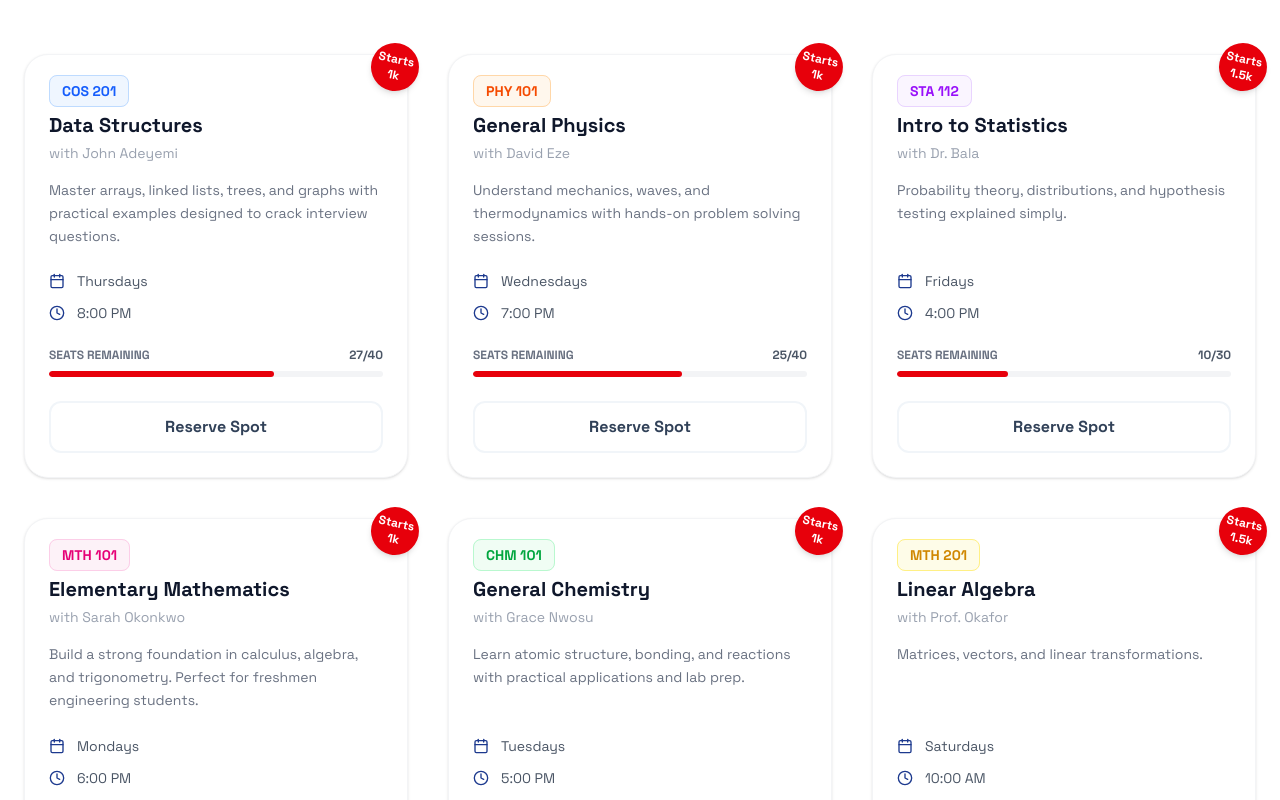
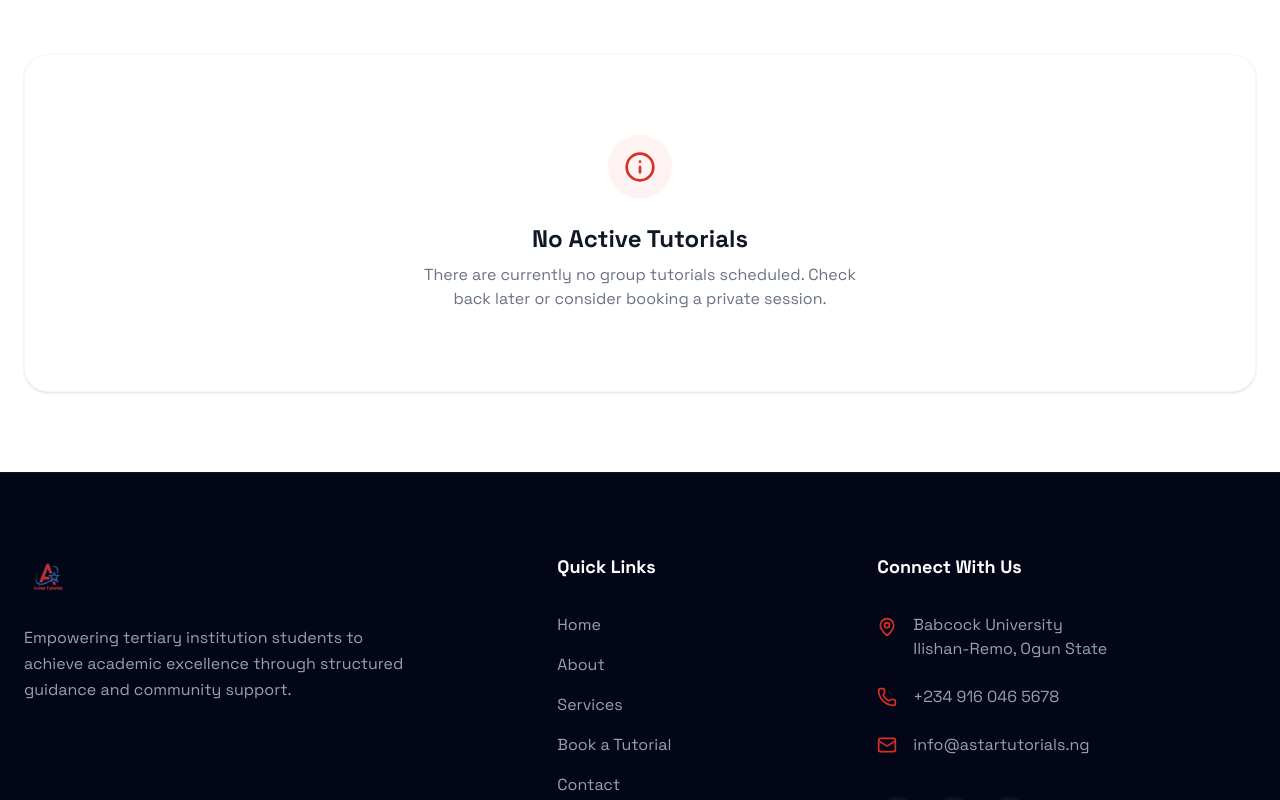
Before and after one commit to astartutorials/astutorials-v1, a Next.js app: page /tutorials in a window 1280 px wide. Shown: the part 360-1160 px from the top of the page. Built offline with nearby package versions, Linux system fonts and the light colour scheme.

Commit message:
eliminate dummy data

```diff
--- a/app/tutorials/page.tsx
+++ b/app/tutorials/page.tsx
@@ -12,79 +12,92 @@ import { motion, AnimatePresence } from 'framer-motion';
 export default function TutorialsPage() {
     const [activeType, setActiveType] = useState<'group' | 'private'>('group');
 
-    const tutorials = [
-        {
-            code: "COS 201",
-            title: "Data Structures",
-            teacher: "John Adeyemi",
-            description: "Master arrays, linked lists, trees, and graphs with practical examples designed to crack interview questions.",
-            day: "Thursdays",
-            time: "8:00 PM",
-            seatsTotal: 40,
-            seatsRemaining: 13,
-            price: "1k",
-            colorScheme: "blue"
-        },
-        {
-            code: "PHY 101",
-            title: "General Physics",
-            teacher: "David Eze",
-            description: "Understand mechanics, waves, and thermodynamics with hands-on problem solving sessions.",
-            day: "Wednesdays",
-            time: "7:00 PM",
-            seatsTotal: 40,
-            seatsRemaining: 15,
-            price: "1k",
-            colorScheme: "orange"
-        },
-        {
-            code: "STA 112",
-            title: "Intro to Statistics",
-            teacher: "Dr. Bala",
-            description: "Probability theory, distributions, and hypothesis testing explained simply.",
-            day: "Fridays",
-            time: "4:00 PM",
-            seatsTotal: 30,
-            seatsRemaining: 20,
-            price: "1.5k",
-            colorScheme: "purple"
-        },
-        {
-            code: "MTH 101",
-            title: "Elementary Mathematics",
-            teacher: "Sarah Okonkwo",
-            description: "Build a strong foundation in calculus, algebra, and trigonometry. Perfect for freshmen engineering students.",
-            day: "Mondays",
-            time: "6:00 PM",
-            seatsTotal: 40,
-            seatsRemaining: 8,
-            price: "1k",
-            colorScheme: "pink"
-        },
-        {
-            code: "CHM 101",
-            title: "General Chemistry",
-            teacher: "Grace Nwosu",
-            description: "Learn atomic structure, bonding, and reactions with practical applications and lab prep.",
-            day: "Tuesdays",
-            time: "5:00 PM",
-            seatsTotal: 40,
-            seatsRemaining: 5,
-            price: "1k",
-            colorScheme: "green"
-        },
-        {
-            code: "MTH 201",
-            title: "Linear Algebra",
-            teacher: "Prof. Okafor",
-            description: "Matrices, vectors, and linear transformations.",
-            day: "Saturdays",
-            time: "10:00 AM",
-            seatsTotal: 25,
-            seatsRemaining: 10,
-            price: "1.5k",
-            colorScheme: "yellow"
-        }
+    type TutorialType = {
+        code: string;
+        title: string;
+        teacher: string;
+        description: string;
+        day: string;
+        time: string;
+        seatsTotal: number;
+        seatsRemaining: number;
+        price: string;
+        colorScheme: string;
+    };
+
+    const tutorials: TutorialType[] = [
+        // {
+        //     code: "COS 201",
+        //     title: "Data Structures",
+        //     teacher: "John Adeyemi",
+        //     description: "Master arrays, linked lists, trees, and graphs with practical examples designed to crack interview questions.",
+        //     day: "Thursdays",
+        //     time: "8:00 PM",
+        //     seatsTotal: 40,
+        //     seatsRemaining: 13,
+        //     price: "1k",
+        //     colorScheme: "blue"
+        // },
+        // {
+        //     code: "PHY 101",
+        //     title: "General Physics",
+        //     teacher: "David Eze",
+        //     description: "Understand mechanics, waves, and thermodynamics with hands-on problem solving sessions.",
+        //     day: "Wednesdays",
+        //     time: "7:00 PM",
+        //     seatsTotal: 40,
+        //     seatsRemaining: 15,
+        //     price: "1k",
+        //     colorScheme: "orange"
+        // },
+        // {
+        //     code: "STA 112",
+        //     title: "Intro to Statistics",
+        //     teacher: "Dr. Bala",
+        //     description: "Probability theory, distributions, and hypothesis testing explained simply.",
+        //     day: "Fridays",
+        //     time: "4:00 PM",
+        //     seatsTotal: 30,
+        //     seatsRemaining: 20,
+        //     price: "1.5k",
+        //     colorScheme: "purple"
+        // },
+        // {
+        //     code: "MTH 101",
+        //     title: "Elementary Mathematics",
+        //     teacher: "Sarah Okonkwo",
+        //     description: "Build a strong foundation in calculus, algebra, and trigonometry. Perfect for freshmen engineering students.",
+        //     day: "Mondays",
+        //     time: "6:00 PM",
+        //     seatsTotal: 40,
+        //     seatsRemaining: 8,
+        //     price: "1k",
+        //     colorScheme: "pink"
+        // },
+        // {
+        //     code: "CHM 101",
+        //     title: "General Chemistry",
+        //     teacher: "Grace Nwosu",
+        //     description: "Learn atomic structure, bonding, and reactions with practical applications and lab prep.",
+        //     day: "Tuesdays",
+        //     time: "5:00 PM",
+        //     seatsTotal: 40,
+        //     seatsRemaining: 5,
+        //     price: "1k",
+        //     colorScheme: "green"
+        // },
+        // {
+        //     code: "MTH 201",
+        //     title: "Linear Algebra",
+        //     teacher: "Prof. Okafor",
+        //     description: "Matrices, vectors, and linear transformations.",
+        //     day: "Saturdays",
+        //     time: "10:00 AM",
+        //     seatsTotal: 25,
+        //     seatsRemaining: 10,
+        //     price: "1.5k",
+        //     colorScheme: "yellow"
+        // }
     ];
 
     const containerVariants = {
@@ -148,8 +161,10 @@ export default function TutorialsPage() {
                             initial="hidden"
                             animate="visible"
                             exit="hidden"
-                            className="grid grid-cols-1 sm:grid-cols-2 lg:grid-cols-3 gap-8 md:gap-10"
+                            className="w-full"
                         >
+                            {tutorials.length > 0 ? (
+                                <div className="grid grid-cols-1 sm:grid-cols-2 lg:grid-cols-3 gap-8 md:gap-10">
                                     {tutorials.map((tutorial, index) => (
                                         <motion.div key={index} variants={itemVariants}>
                                             <TutorialCard
@@ -166,6 +181,20 @@ export default function TutorialsPage() {
                                             />
                                         </motion.div>
                                     ))}
+                                </div>
+                            ) : (
+                                <motion.div
+                                    initial={{ opacity: 0 }}
+                                    animate={{ opacity: 1 }}
+                                    className="flex flex-col items-center justify-center text-center py-20 px-4 bg-white rounded-3xl border border-gray-100/50 shadow-sm"
+                                >
+                                    <div className="w-16 h-16 bg-red-50 rounded-full flex items-center justify-center mb-6">
+                                        <Info className="w-8 h-8 text-[var(--astar-red)]" />
+                                    </div>
+                                    <h3 className="text-2xl font-bold text-gray-900 mb-2">No Active Tutorials</h3>
+                                    <p className="text-gray-500 max-w-md">There are currently no group tutorials scheduled. Check back later or consider booking a private session.</p>
+                                </motion.div>
+                            )}
                         </motion.div>
                     ) : (
                         <motion.div
--- a/components/home/FAQ.tsx
+++ b/components/home/FAQ.tsx
@@ -13,11 +13,11 @@ export default function FAQ() {
   const faqs = [
     {
       question: "How do I register for a tutorial?",
-      answer: "Registration is simple. Click on the 'Start Learning' button at the top of the page, select your department and course code, and choose a tutor that fits your schedule."
+      answer: "Registration is simple. Click on the 'Start Learning' button at the top of the page, select your course code, and choose a tutor that fits your schedule."
     },
     {
       question: "Are the tutors qualified?",
-      answer: "Yes, absolutely. All our tutors are high-performing senior students who have achieved an 'A' grade in the specific courses they teach and have passed our vetting process."
+      answer: "Yes, absolutely. All our tutors are high-performing students who have achieved an 'A' grade in the specific courses they teach and have passed our thorough vetting process."
     },
     {
       question: "Can I get a refund if I'm not satisfied?",
@@ -25,7 +25,7 @@ export default function FAQ() {
     },
     {
       question: "Do you offer online tutorials?",
-      answer: "Yes, we offer hybrid learning options. You can choose between physical meetups on campus or virtual sessions via Zoom/Google Meet depending on your preference."
+      answer: "Yes, we offer flexible learning options. You can choose between physical meetups or virtual sessions via Zoom/Google Meet depending on your preference."
     }
   ];
 
```
Also changed, not shown: app/careers/page.tsx (+33 -33 lines). Lines whose indentation alone changed are shown as unchanged.
